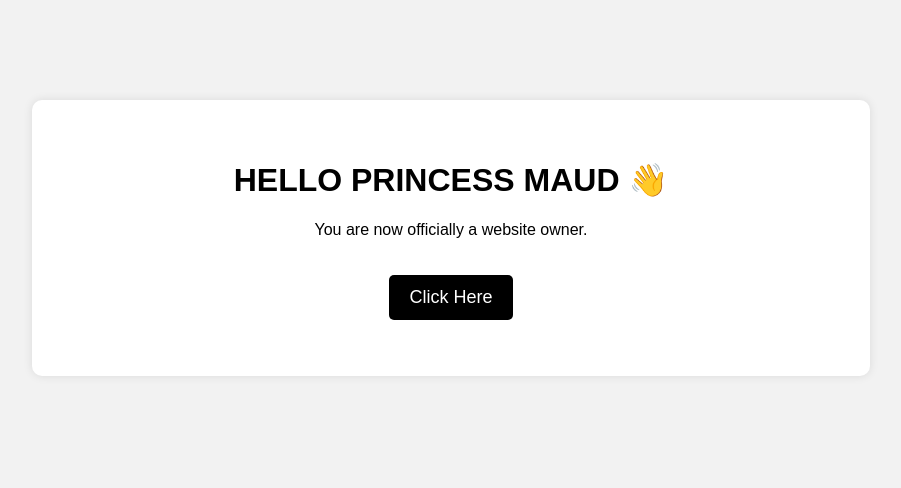
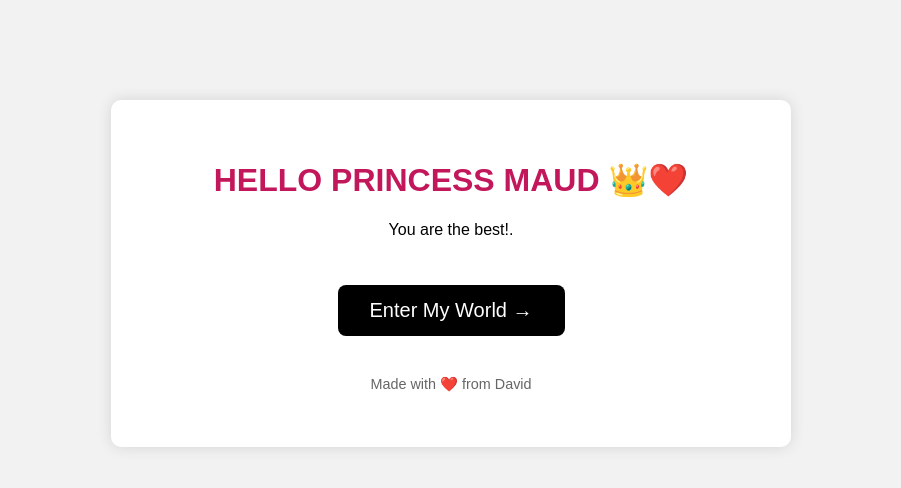
Before and after one commit to dkessilfie/my-first-website, a plain HTML site: page index.html in a window 1280 px wide. Shown: the whole page, without its empty margins (189-1090 px from the left). Drawn offline with Linux system fonts and the light colour scheme.

Commit message:
Enhance index.html with new styles and content
Updated HTML structure and styles for better aesthetics.

```diff
--- a/index.html
+++ b/index.html
@@ -1,58 +1,59 @@
 <!DOCTYPE html>
-<html>
+<html lang="en">
 <head>
-<title>MAUD❤️</title>
-
-<style>
-body{
-text-align:center;
-font-family:Arial;
-margin-top:100px;
-background-color:#f2f2f2;
-}
-
-.box{
-background:white;
-padding:40px;
-border-radius:10px;
-width:60%;
-margin:auto;
-box-shadow:0 0 10px rgba(0,0,0,0.1);
-}
-
-button{
-padding:12px 20px;
-font-size:18px;
-margin-top:20px;
-cursor:pointer;
-background:black;
-color:white;
-border:none;
-border-radius:5px;
-}
-</style>
-
+    <meta charset="UTF-8">
+    <title>MAUD ❤️</title>
+    <style>
+        body {
+            text-align: center;
+            font-family: Arial, sans-serif;
+            margin-top: 100px;
+            background-color: #f2f2f2;
+        }
+        .box {
+            background: white;
+            padding: 40px;
+            border-radius: 10px;
+            width: 60%;
+            max-width: 600px;
+            margin: auto;
+            box-shadow: 0 0 15px rgba(0,0,0,0.12);
+        }
+        button {
+            padding: 14px 32px;
+            font-size: 20px;
+            margin-top: 30px;
+            cursor: pointer;
+            background: #000;
+            color: white;
+            border: none;
+            border-radius: 8px;
+            transition: background 0.3s;
+        }
+        button:hover {
+            background: #222;
+        }
+        h1 {
+            color: #c2185b;          /* nice blueish-red for romantic feel */
+        }
+    </style>
 </head>
-
 <body>
 
 <div class="box">
+    <h1>HELLO PRINCESS MAUD 👑❤️</h1>
+    <p>You are the best!.</p>
 
-<h1>HELLO PRINCESS MAUD 👋</h1>
+    <!-- This is the important change -->
+    <a href="maud.html"><button>Enter My World →</button></a>
 
-<p>You are now officially a website owner.</p>
-
-<button onclick="showMessage()">Click Here</button>
-
-<p id="message" style="font-weight:bold;"></p>
-
+    <p style="margin-top:40px; font-size:0.9em; color:#666;">
+        Made with ❤️ from David
+    </p>
 </div>
 
-<script>
-function showMessage(){
-document.getElementById("message").innerHTML =
-"This website is LIVE on the internet 🚀";
-}
+</body>
+</html>
 </script>
 
 </body>
```
